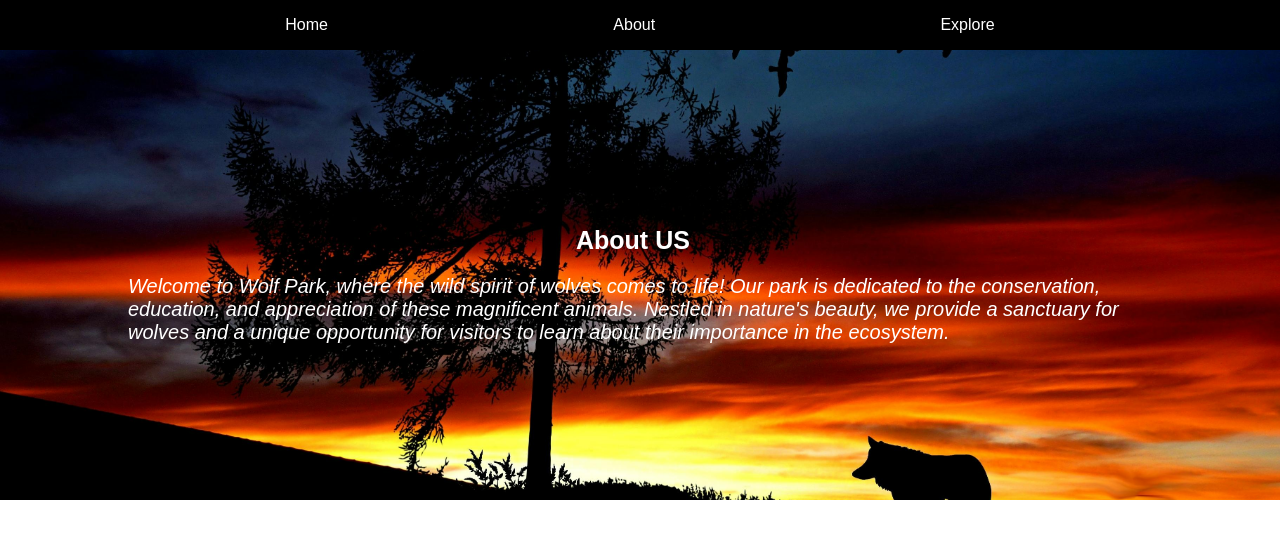
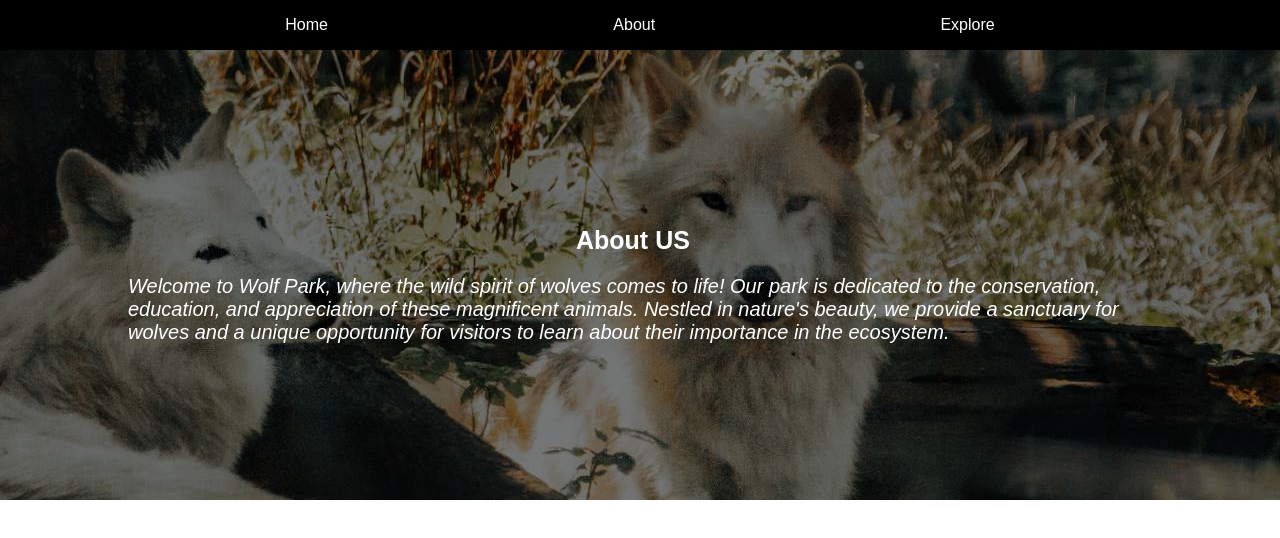
Before and after one commit to jdayxjr/N317-homework-3-wolves, a Next.js app: page /about in a window 1280 px wide. Shown: the top 538 px of the page. Built offline with nearby package versions, Linux system fonts and the light colour scheme.

Commit message:
changed the about banner image

```diff
--- a/src/app/about/about.module.css
+++ b/src/app/about/about.module.css
@@ -1,7 +1,9 @@
 .aboutContainer{
     width: 100%;
     height: 450px;
-    background-image: url(../images/about-wolf.jpg);
+    background-image: url(../images/aboutwolfimg.jpg);
+    background-color: rgba(0, 0, 0, 0.5); /* Black with 50% opacity */
+    background-blend-mode: darken; /* Blend the background color and image */
     background-position: center;
     background-repeat: no-repeat;
     background-size: cover;
```
Also changed, not shown: src/app/images/aboutwolfimg.jpg (added).
